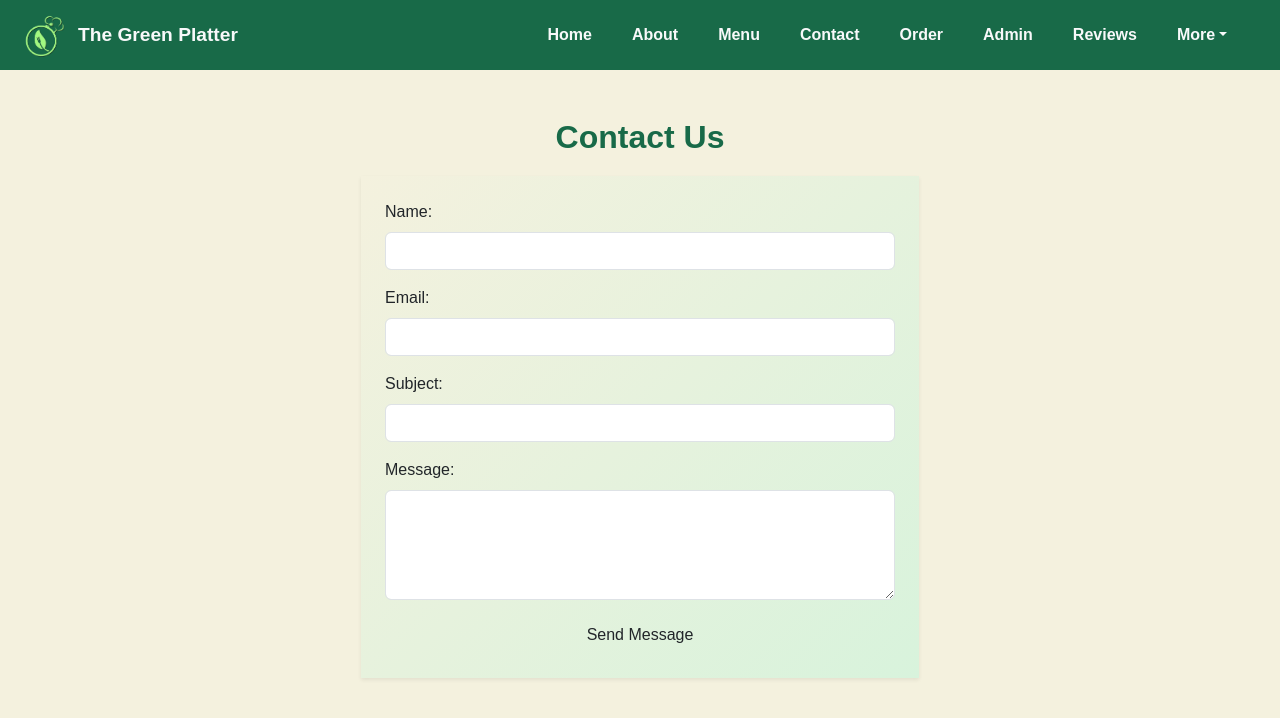
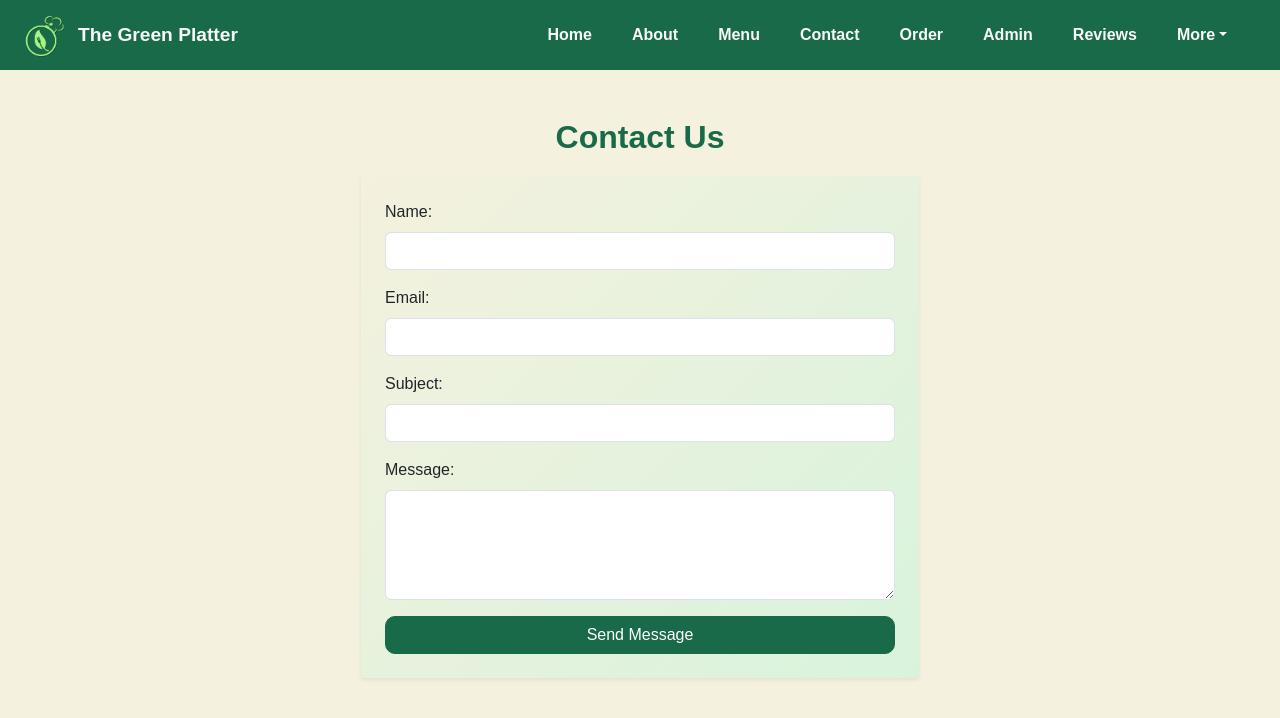
Before and after one commit to rebanto/tsa-webmaster-24, a React (Create React App) app in the folder client/: page /contact in a window 1280 px wide. Shown: the top 718 px of the page. Built offline with nearby package versions, Linux system fonts and the light colour scheme.

Commit message:
minor change

```diff
--- a/client/src/pages/Contact.js
+++ b/client/src/pages/Contact.js
@@ -120,7 +120,7 @@ function Contact() {
             />
           </div>
 
-          <button type="submit" className="btn w-100">
+          <button type="submit" className="btn btn-primary w-100">
             Send Message
           </button>
         </form>
```
